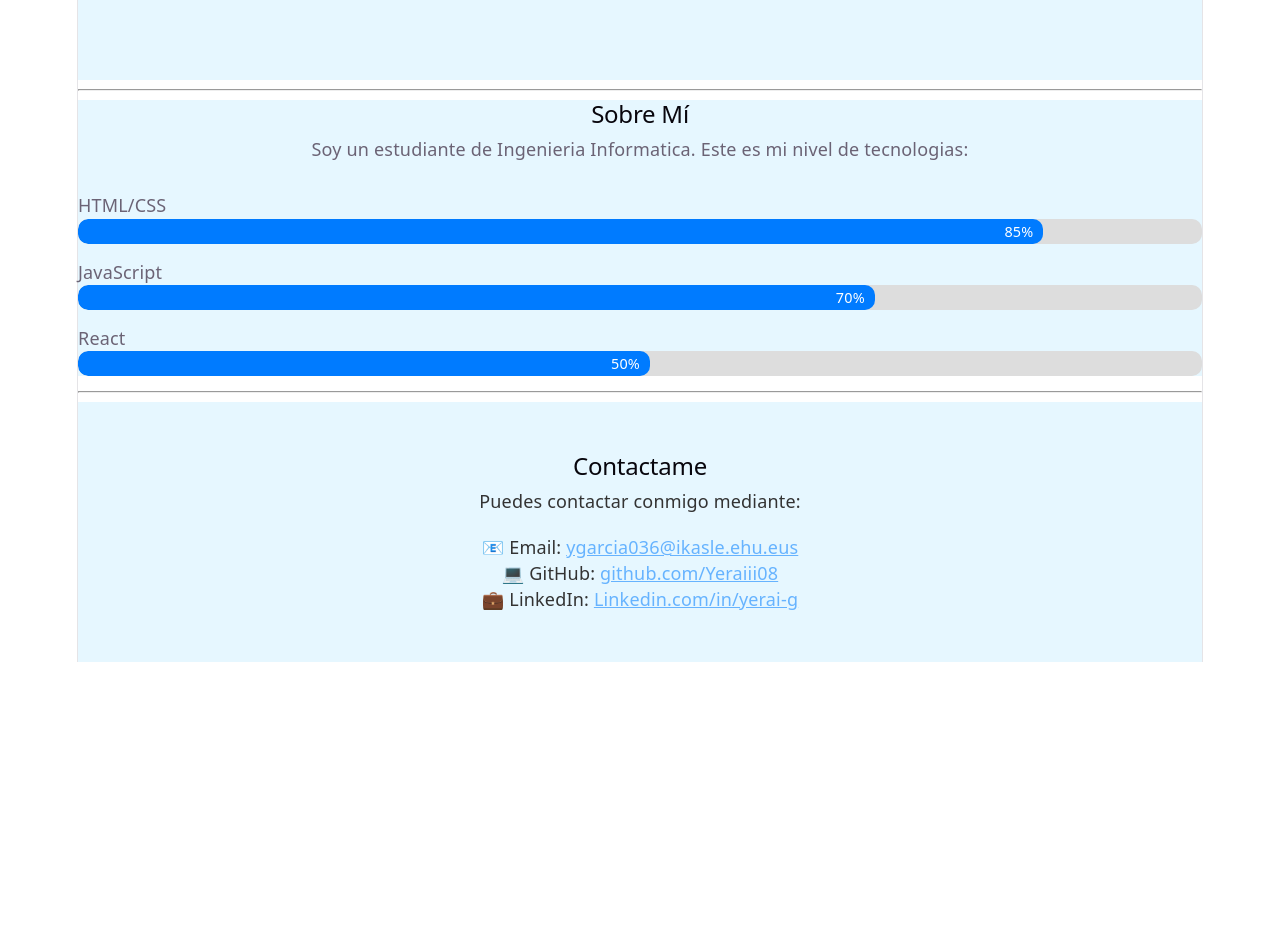
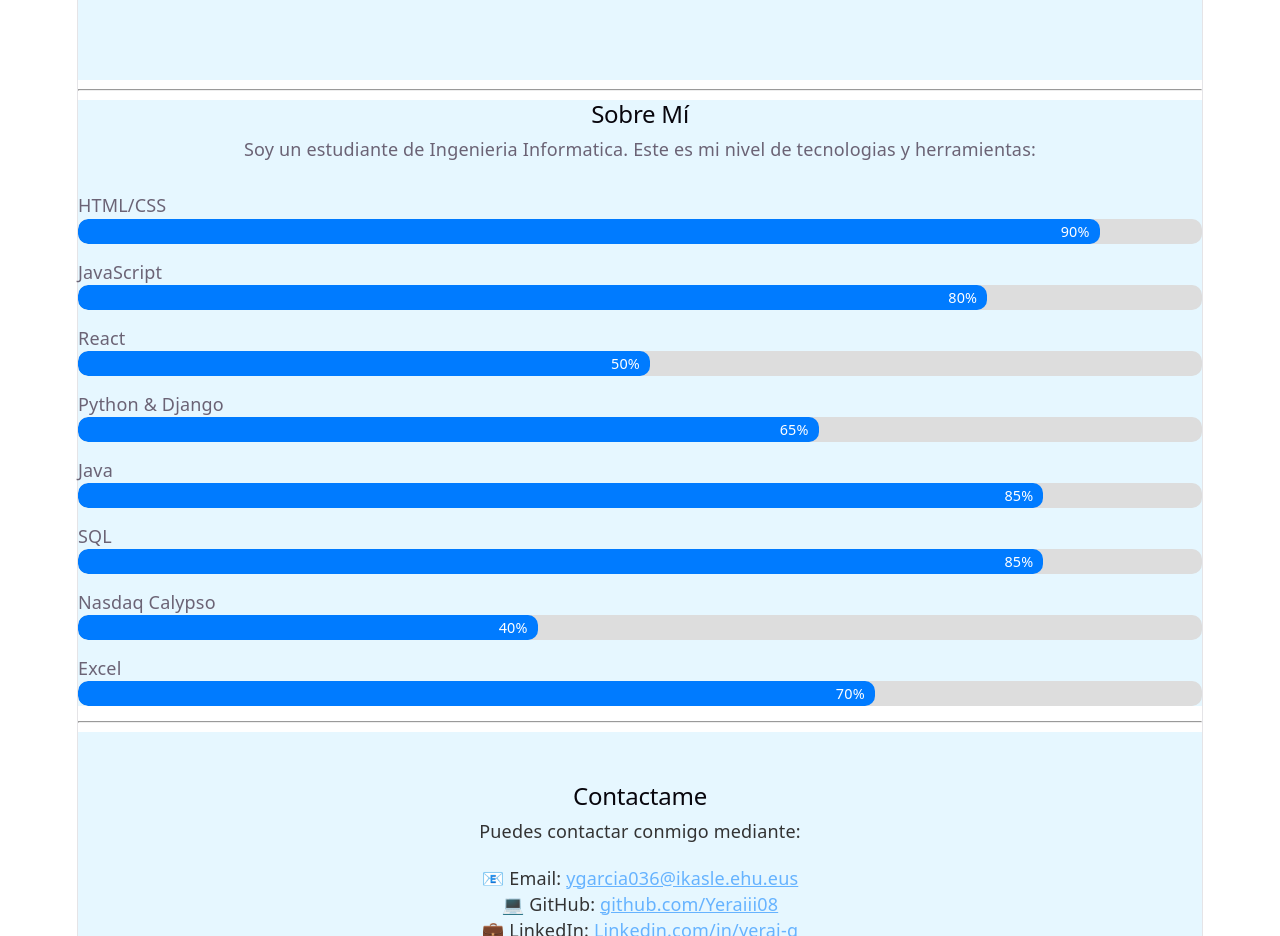
Before and after one commit to Yeraiii08/Portfolio, a React app: page / in a window 1280 px wide. Shown: the part 1540-2476 px from the top of the page. Before the commit the page ends 2202 px from the top, so only its background shows below. Built offline with nearby package versions, Linux system fonts and the light colour scheme; no server answers; the HTML template or start-up script is replaced by a standard one.

Commit message:
Actualizadas las tecnologias en el apartado Sobre mi

```diff
--- a/src/componentes/Detalles-proyecto.jsx
+++ b/src/componentes/Detalles-proyecto.jsx
@@ -7,7 +7,7 @@ const Detalles = ({ proyecto, cerrarDetalles }) => {
     <div className="Detalles-caja-fea">
       <button className="cerrar-btn" onClick={cerrarDetalles}>X</button>
       <h2>{proyecto.name}</h2>
-      <p><strong>Descripción:</strong> Aqui va la descripcion del proyecto. Pero mis proyectos de Github no tienen descripcion xD</p>
+      <p><strong>Descripción:</strong> Este proyecto no tiene descripcion</p>
       <hr></hr>
       <p><strong>Lenguaje principal:</strong> {proyecto.language}</p>
 
--- a/src/componentes/Sobre_mi.jsx
+++ b/src/componentes/Sobre_mi.jsx
@@ -7,26 +7,56 @@ const SobreMi = () => {
       <div className="sobreMi-container">
         <h2 className="sobreMi-title">Sobre Mí</h2>
         <p>
-          Soy un estudiante de Ingenieria Informatica. Este es mi nivel de tecnologias:
+          Soy un estudiante de Ingenieria Informatica. Este es mi nivel de tecnologias y herramientas:
         </p>
 
         <div className="skills-container">
           <div className="skill-box">
             <span className="skill-name">HTML/CSS</span>
             <div className="progress-bg">
-              <div className="progress-bar" style={{ width: '85%' }}>85%</div>
+              <div className="progress-bar" style={{ width: '90%' }}>90%</div>
             </div>
           </div>
           <div className="skill-box">
             <span className="skill-name">JavaScript</span>
             <div className="progress-bg">
-              <div className="progress-bar" style={{ width: '70%' }}>70%</div>
+              <div className="progress-bar" style={{ width: '80%' }}>80%</div>
             </div>
           </div>
           <div className="skill-box">
             <span className="skill-name">React</span>
             <div className="progress-bg">
               <div className="progress-bar" style={{ width: '50%' }}>50%</div>
+            </div>
+          </div>
+          <div className="skill-box">
+            <span className="skill-name">Python & Django</span>
+            <div className="progress-bg">
+              <div className="progress-bar" style={{ width: '65%' }}>65%</div>
+            </div>
+          </div>
+          <div className="skill-box">
+            <span className="skill-name">Java</span>
+            <div className="progress-bg">
+              <div className="progress-bar" style={{ width: '85%' }}>85%</div>
+            </div>
+          </div>
+          <div className="skill-box">
+            <span className="skill-name">SQL</span>
+            <div className="progress-bg">
+              <div className="progress-bar" style={{ width: '85%' }}>85%</div>
+            </div>
+          </div>
+          <div className="skill-box">
+            <span className="skill-name">Nasdaq Calypso</span>
+            <div className="progress-bg">
+              <div className="progress-bar" style={{ width: '40%' }}>40%</div>
+            </div>
+          </div>
+          <div className="skill-box">
+            <span className="skill-name">Excel</span>
+            <div className="progress-bg">
+              <div className="progress-bar" style={{ width: '70%' }}>70%</div>
             </div>
           </div>
         </div>
```
